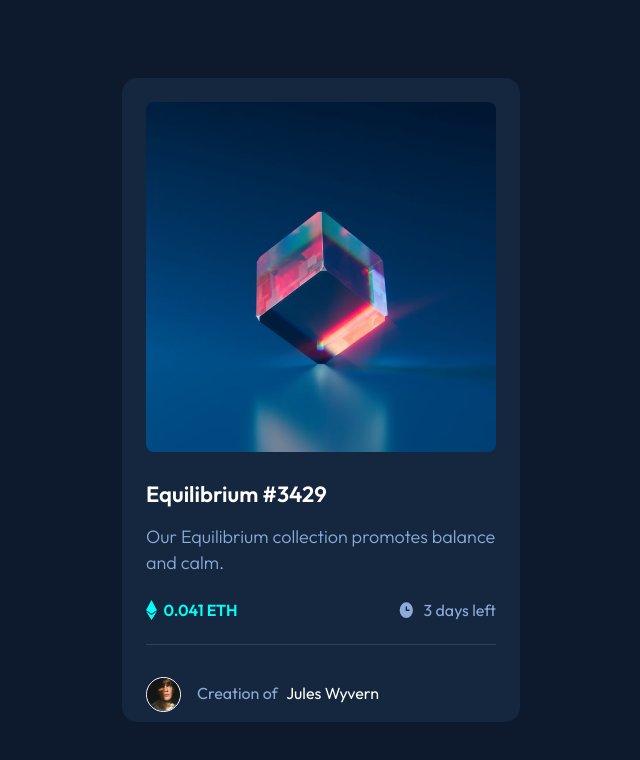
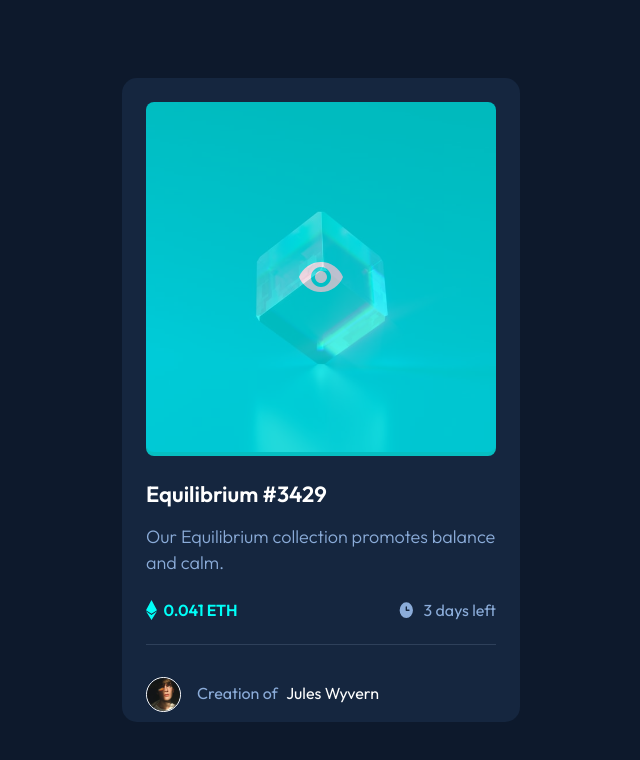
Before and after one commit to feraldruid1/02.bitcamp.etherium-card, a plain HTML site: page index.html in a window 1280 px wide. Shown: the whole page, without its empty margins (319-959 px from the left). Drawn offline with Linux system fonts and the light colour scheme.

Commit message:
aassdddf

```diff
--- a/style.css
+++ b/style.css
@@ -118,7 +118,7 @@ img {
     position: relative;
 
   }
-  .imagediv::before:hover{
+  .imagediv::before,.imagediv:hover{
     position: absolute;
     display: flex;
     justify-content: center;
```
